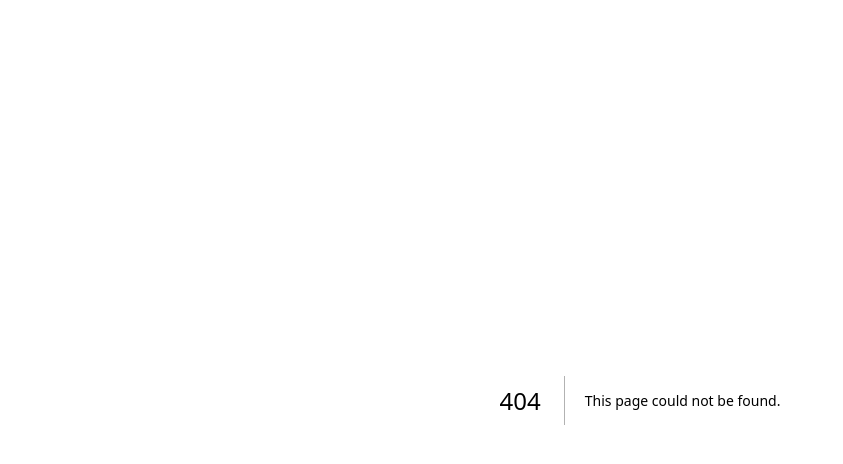
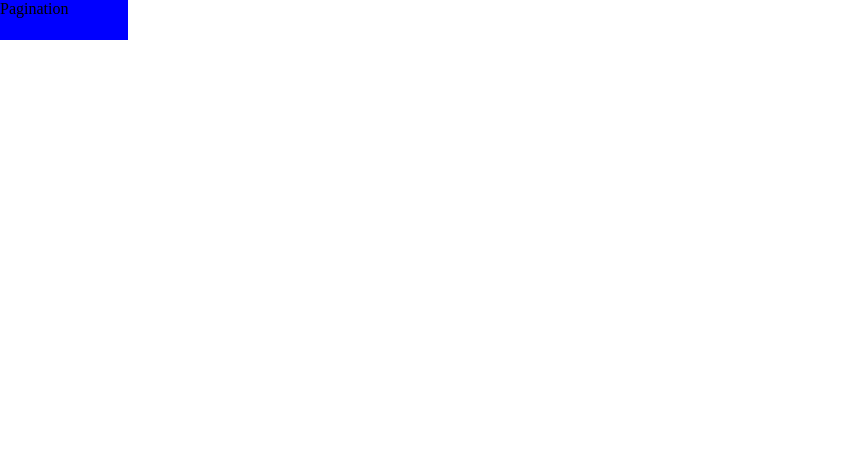
Before and after one commit to Aluonam/project-ecommerce, a Next.js app in the folder e-commerce/: page /PARTNER/Components/Pagination/Pagination in a window 1280 px wide. Before the commit this address had no page. Shown: the top 464 px of the page, without its empty margins (0-843 px from the left). Built offline with nearby package versions, Linux system fonts and the light colour scheme.

Commit message:
feat:p pagination componente y caja

```diff
--- /dev/null
+++ b/e-commerce/pages/PARTNER/Components/Pagination/Pagination.jsx
@@ -0,0 +1,10 @@
+import React from 'react'
+import stylePagination from './Pagination.module.css'
+
+const Pagination = () => {
+  return (
+    <div className={stylePagination.prueba}>Pagination</div>
+  )
+}
+
+export default Pagination
--- /dev/null
+++ b/e-commerce/pages/PARTNER/Components/Pagination/Pagination.module.css
@@ -0,0 +1,7 @@
+
+.prueba{
+    width: 10vw;
+    height: 5vh;
+    background-color: blue;
+
+}
--- a/e-commerce/pages/PARTNER/index.js
+++ b/e-commerce/pages/PARTNER/index.js
@@ -1,6 +1,7 @@
 import Head from 'next/head'
 import ProductTable from './Components/ProductTable/ProductTable'
 import StylePartner from './stylePartner.module.css'
+import Pagination from './Components/Pagination/Pagination'
 
 export default function Home() {
   return (
@@ -14,6 +15,7 @@ export default function Home() {
       <main>
        <div className={StylePartner.titlePartner}>Productos del proveedor</div>
        <ProductTable></ProductTable>
+       <Pagination></Pagination>
       </main>
     </>
   )
```
